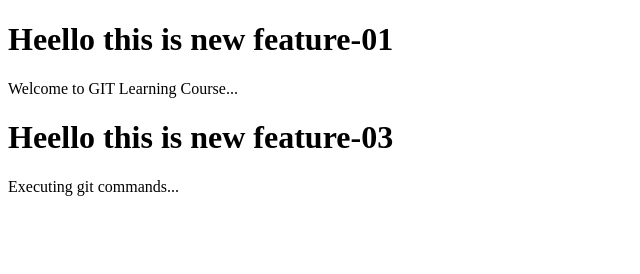
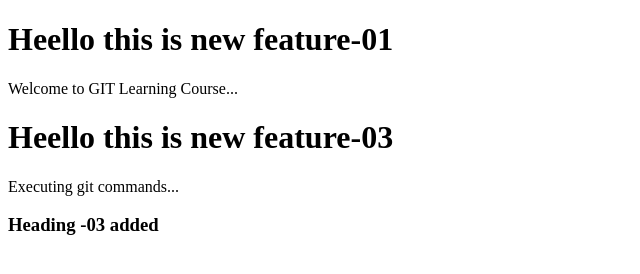
Before and after one commit to MuraliRani/Learn-Git, a plain HTML site: page index.html in a window 1280 px wide. Shown: the whole page, without its empty margins (0-640 px from the left). Drawn offline with Linux system fonts and the light colour scheme.

Commit message:
feat: Added new h3 tag

```diff
--- a/index.html
+++ b/index.html
@@ -9,5 +9,7 @@
     <div>Welcome to GIT Learning Course...</div>
     <h1>Heello this is new feature-03</h1>
     <p>Executing git commands...</p>
+
+    <h3>Heading -03 added </h3>
 </body>
 </html>
```
